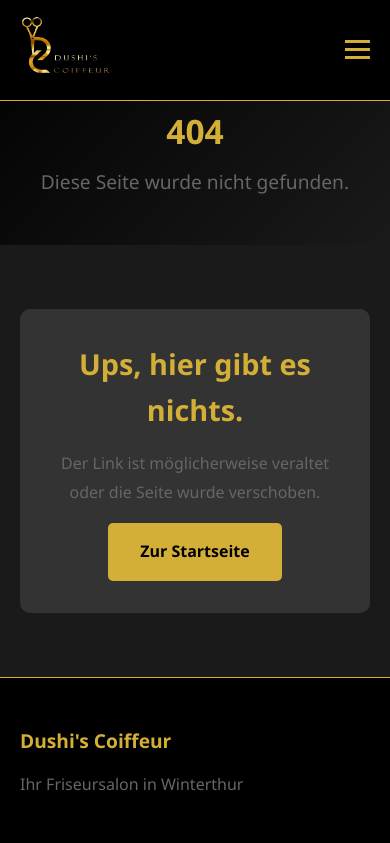
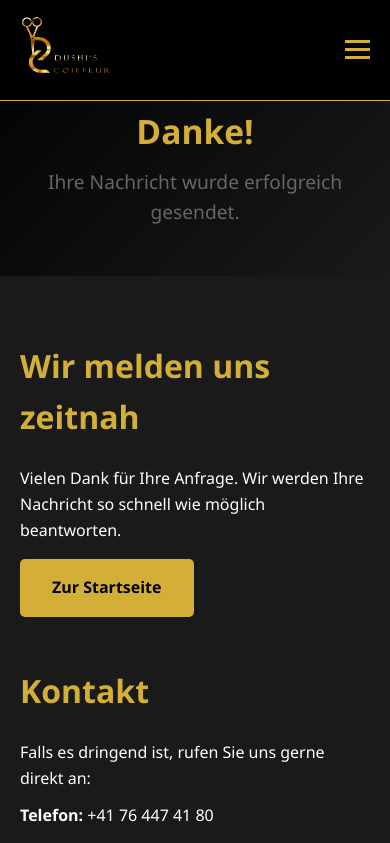
Before and after one commit to rbcexcellence/dc, a React (Create React App) app: page /contact/danke in a window 390 px wide. Shown: the top 843 px of the page. Built offline with nearby package versions, Linux system fonts and the light colour scheme; the HTML template or start-up script is replaced by a standard one.

Commit message:
Add contact thank-you page and improve mobile navbar

```diff
--- a/src/App.js
+++ b/src/App.js
@@ -10,6 +10,7 @@ import Impressum from './pages/Impressum';
 import Datenschutz from './pages/Datenschutz';
 import AGB from './pages/AGB';
 import NotFound from './pages/NotFound';
+import ContactThanks from './pages/ContactThanks';
 
 function ScrollToTop() {
   const { pathname } = useLocation();
@@ -32,6 +33,7 @@ function App() {
           <Route path="/services" element={<Services />} />
           <Route path="/about" element={<About />} />
           <Route path="/contact" element={<Contact />} />
+          <Route path="/contact/danke" element={<ContactThanks />} />
           <Route path="/impressum" element={<Impressum />} />
           <Route path="/datenschutz" element={<Datenschutz />} />
           <Route path="/agb" element={<AGB />} />
--- a/src/components/Navbar.js
+++ b/src/components/Navbar.js
@@ -1,9 +1,10 @@
-import React, { useState, useEffect } from 'react';
+import React, { useState, useEffect, useRef } from 'react';
 import { Link, useLocation } from 'react-router-dom';
 
 const Navbar = () => {
   const [isMenuOpen, setIsMenuOpen] = useState(false);
   const location = useLocation();
+  const navbarRef = useRef(null);
 
   const toggleMenu = () => {
     setIsMenuOpen(!isMenuOpen);
@@ -27,12 +28,25 @@ const Navbar = () => {
     return () => window.removeEventListener('scroll', handleScroll);
   }, []);
 
+  useEffect(() => {
+    const handlePointerDown = (event) => {
+      if (!isMenuOpen) return;
+      if (!navbarRef.current) return;
+      if (!navbarRef.current.contains(event.target)) {
+        closeMenu();
+      }
+    };
+
+    document.addEventListener('pointerdown', handlePointerDown);
+    return () => document.removeEventListener('pointerdown', handlePointerDown);
+  }, [isMenuOpen]);
+
   const isActive = (path) => {
     return location.pathname === path ? 'active' : '';
   };
 
   return (
-    <nav className="navbar">
+    <nav className="navbar" ref={navbarRef}>
       <div className="container">
         <div className="logo">
           <Link to="/">
--- a/src/index.css
+++ b/src/index.css
@@ -143,6 +143,18 @@ ul {
     height: 3px;
     background-color: var(--gold);
     transition: all 0.3s;
+}
+
+.hamburger.active span:nth-child(1) {
+    transform: translateY(8px) rotate(45deg);
+}
+
+.hamburger.active span:nth-child(2) {
+    opacity: 0;
+}
+
+.hamburger.active span:nth-child(3) {
+    transform: translateY(-8px) rotate(-45deg);
 }
 
 /* === Hero Section === */
--- a/src/pages/Contact.js
+++ b/src/pages/Contact.js
@@ -24,6 +24,7 @@ const Contact = () => {
                 <input type="hidden" name="_subject" value="Neue Kontaktanfrage von Dushi Coiffeur Website" />
                 <input type="hidden" name="_captcha" value="false" />
                 <input type="hidden" name="_template" value="table" />
+                <input type="hidden" name="_next" value={`${window.location.origin}/contact/danke`} />
                 <input type="text" name="_honey" style={{display: 'none'}} />
 
                 <div className="form-group">
--- /dev/null
+++ b/src/pages/ContactThanks.js
@@ -0,0 +1,43 @@
+import React from 'react';
+import { Link } from 'react-router-dom';
+
+const ContactThanks = () => {
+  return (
+    <div>
+      <section className="page-header">
+        <div className="container">
+          <h1>Danke!</h1>
+          <p>Ihre Nachricht wurde erfolgreich gesendet.</p>
+        </div>
+      </section>
+
+      <section className="contact-page">
+        <div className="container">
+          <div className="contact-container">
+            <div className="contact-form-section">
+              <h2>Wir melden uns zeitnah</h2>
+              <p>
+                Vielen Dank für Ihre Anfrage. Wir werden Ihre Nachricht so schnell wie möglich beantworten.
+              </p>
+              <div style={{ marginTop: '1rem' }}>
+                <Link to="/" className="btn-primary">Zur Startseite</Link>
+              </div>
+            </div>
+
+            <div className="contact-info-section">
+              <h2>Kontakt</h2>
+              <p>
+                Falls es dringend ist, rufen Sie uns gerne direkt an:
+              </p>
+              <p style={{ marginTop: '0.75rem' }}>
+                <strong>Telefon:</strong> +41 76 447 41 80
+              </p>
+            </div>
+          </div>
+        </div>
+      </section>
+    </div>
+  );
+};
+
+export default ContactThanks;
```
